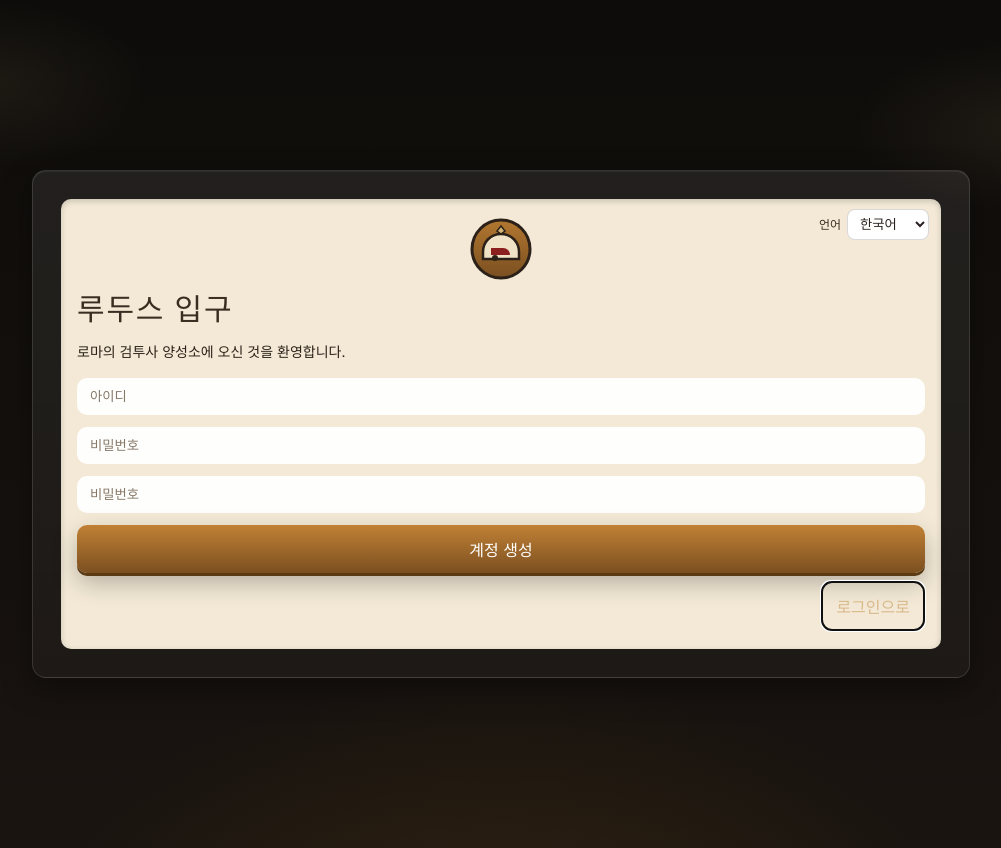
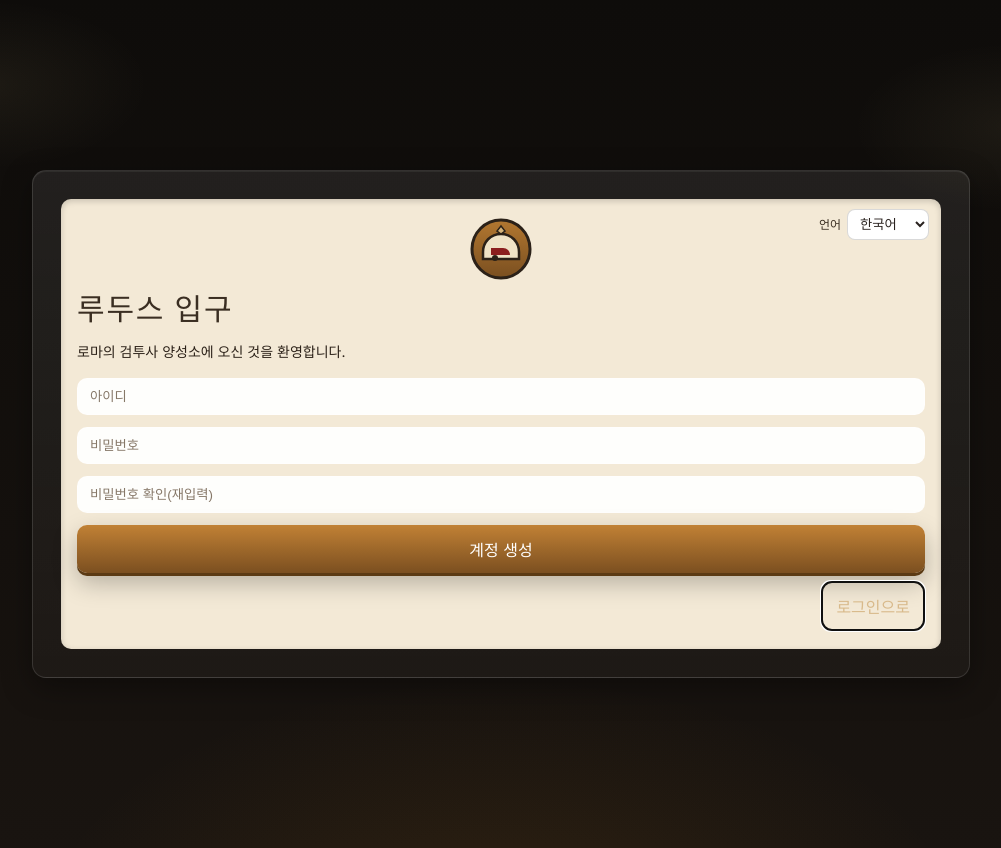
Before and after one commit to fsseer/battle, a React (Vite) app in the folder apps/web/: page /login in a window 1280 px wide. Both pictures are taken after a click on the button "계정 생성". Shown: the whole page, without its empty margins (139-1140 px from the left). Built offline with nearby package versions, Linux system fonts and the light colour scheme; no server answers.

Commit message:
ux(auth): clarify confirm password placeholder in register mode (multi-language)

```diff
--- a/apps/web/src/i18n/locales.ts
+++ b/apps/web/src/i18n/locales.ts
@@ -10,6 +10,7 @@ export const translations: Record<Language, Record<string, string>> = {
     'login.subtitle': '로마의 검투사 양성소에 오신 것을 환영합니다.',
     'login.id': '아이디',
     'login.pw': '비밀번호',
+    'login.pwConfirm': '비밀번호 확인(재입력)',
     'login.enter': '루두스로 입장',
     'login.lang': '언어',
     'login.error.id': '아이디는 4~24자여야 합니다.',
@@ -39,6 +40,7 @@ export const translations: Record<Language, Record<string, string>> = {
     'login.subtitle': 'Welcome to the Roman gladiator training school.',
     'login.id': 'ID',
     'login.pw': 'Password',
+    'login.pwConfirm': 'Confirm password',
     'login.enter': 'Enter Ludus',
     'login.lang': 'Language',
     'login.error.id': 'ID must be 4–24 characters.',
@@ -68,6 +70,7 @@ export const translations: Record<Language, Record<string, string>> = {
     'login.subtitle': 'ローマの剣闘士養成所へようこそ。',
     'login.id': 'ID',
     'login.pw': 'パスワード',
+    'login.pwConfirm': 'パスワード（確認）',
     'login.enter': 'ルドゥスに入場',
     'login.lang': '言語',
     'login.error.id': 'IDは4～24文字で入力してください。',
--- a/apps/web/src/scenes/Login.tsx
+++ b/apps/web/src/scenes/Login.tsx
@@ -81,7 +81,7 @@ export default function Login() {
             <input className={`control${pwErr ? ' invalid' : ''}`} placeholder={t('login.pw')} type="password" value={password} maxLength={24} onChange={(e) => { const v = e.target.value; if (/\s/.test(v)) return; setPassword(v); if (pwErr) setPwErr('') }} required />
             {pwErr ? <div className="error-text">{pwErr}</div> : null}
             {mode === 'register' ? (
-              <input className={`control${pwErr ? ' invalid' : ''}`} placeholder={t('login.pw')} type="password" value={confirm} maxLength={24} onChange={(e) => { const v = e.target.value; if (/\s/.test(v)) return; setConfirm(v) }} required />
+              <input className={`control${pwErr ? ' invalid' : ''}`} placeholder={t('login.pwConfirm')} type="password" value={confirm} maxLength={24} onChange={(e) => { const v = e.target.value; if (/\s/.test(v)) return; setConfirm(v) }} required />
             ) : null}
             <div className="actions">
               <button type="submit" className="gold-btn" style={{ width: '100%' }}>
```
